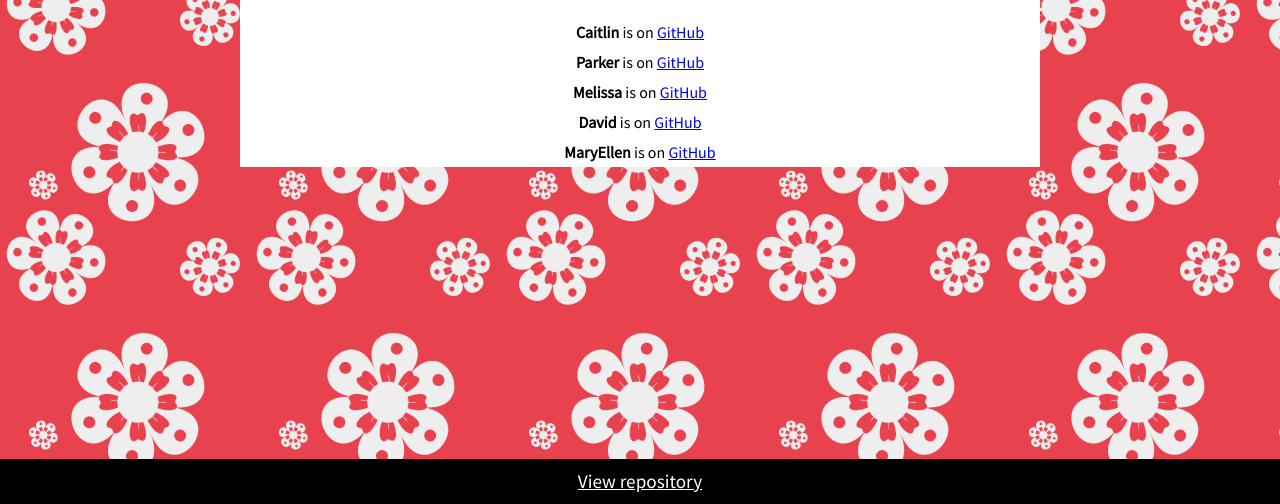
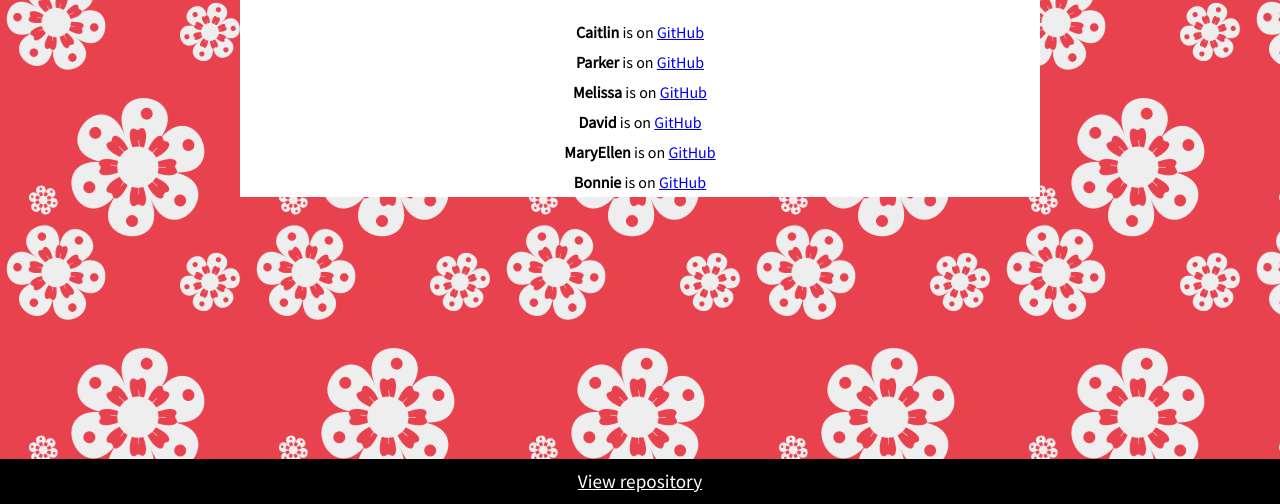
Before and after one commit to csteinert/friends-of-gdic, a plain HTML site: page index.html in a window 1280 px wide. Shown: the part 296-800 px from the top of the page. Drawn offline with Linux system fonts and the light colour scheme; a web font is replaced by a local one.

Commit message:
adds Bonnie (#31)

```diff
--- a/index.html
+++ b/index.html
@@ -46,6 +46,10 @@
           <strong class="name">MaryEllen</strong> is on
           <a class="github-repo" href="https://github.com/maryeb">GitHub</a>
         </li>
+        <li class="friend">
+         <strong class="name">Bonnie</strong> is on
+         <a class="github-repo" href="https://github.com/bonwalton">GitHub</a>
+       </li>
       </ul>
     </main>
     <footer>
```
